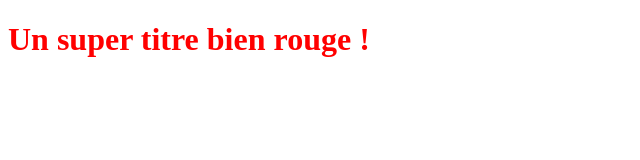
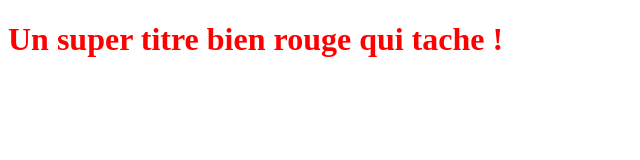
Before and after one commit to pasckoo/OpenclassRoomsProject, a plain HTML site: page index.html in a window 1280 px wide. Shown: the whole page, without its empty margins (0-640 px from the left). Drawn offline with Linux system fonts and the light colour scheme.

Commit message:
Modif qui tache dans H1

```diff
--- a/index.html
+++ b/index.html
@@ -5,6 +5,6 @@
    <link rel="stylesheet" type="text/css" href="styles.css">
 </head>
 <body>
-   <h1>Un super titre bien rouge !</h1>
+   <h1>Un super titre bien rouge qui tache !</h1>
 </body>
 </html>
```
